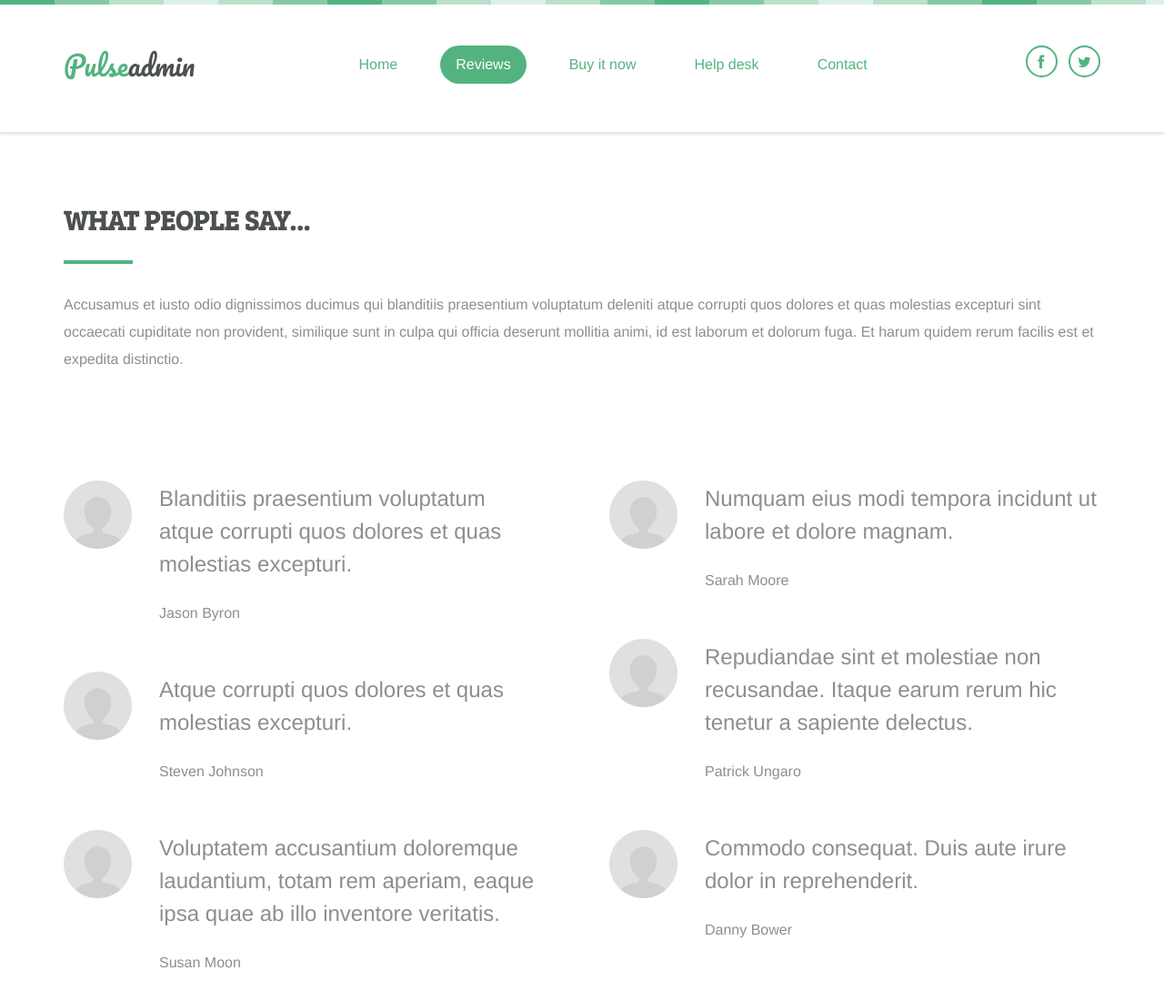
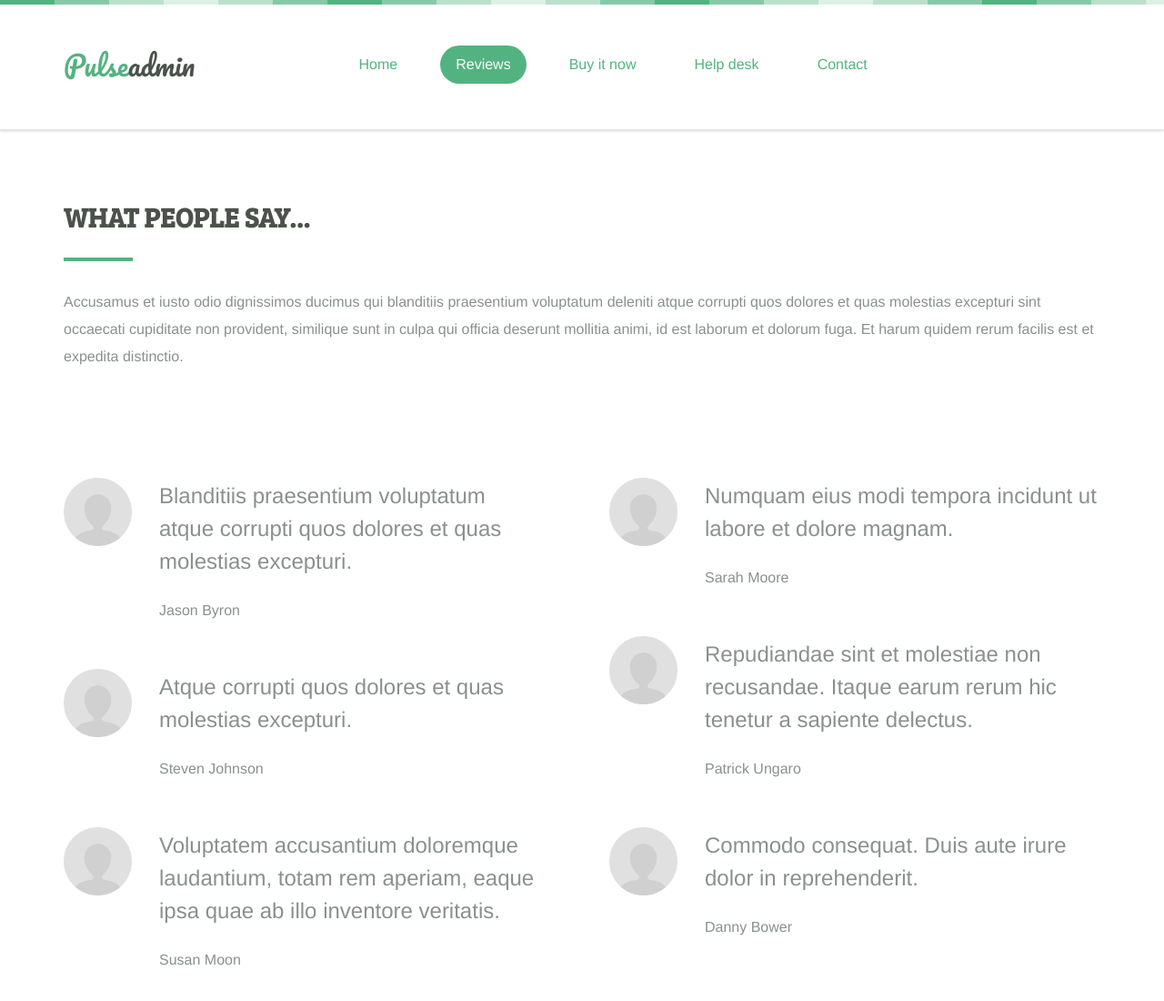
Before and after one commit to R18H/R18H.github.io, a plain HTML site: page reviews.html in a window 1280 px wide. Shown: the top 1100 px of the page at 91% size. Drawn offline with nearby package versions, Linux system fonts and the light colour scheme.

Commit message:
Add files via upload

```diff
--- a/reviews.html
+++ b/reviews.html
@@ -38,16 +38,6 @@
             </ul>
           </nav>
         </div>
-        <div class="columns col-12">
-          <div class="social-links">
-            <a href="#" title="Like us on Facebook">
-              <i class="fa fa-facebook"></i>
-            </a>
-            <a href="#" title="Follow us on Twitter">
-              <i class="fa fa-twitter"></i>
-            </a>
-          </div>
-        </div>
       </div>
     </aside>
     <!-- end: off canvas area -->
@@ -74,16 +64,6 @@
                 <li><a href="contact.html">Contact</a></li>
               </ul>
             </nav>
-          </div>
-          <div class="columns col-2">
-            <div class="social-links">
-              <a href="#" title="Like us on Facebook">
-                <i class="fa fa-facebook"></i>
-              </a>
-              <a href="#" title="Follow us on Twitter">
-                <i class="fa fa-twitter"></i>
-              </a>
-            </div>
           </div>
         </div>
       </header>
```
Also changed, not shown: buy-it-now.html (+0 -20 lines), contact.html (+0 -20 lines), help-desk.html (+0 -20 lines), index.html (+0 -10 lines).
